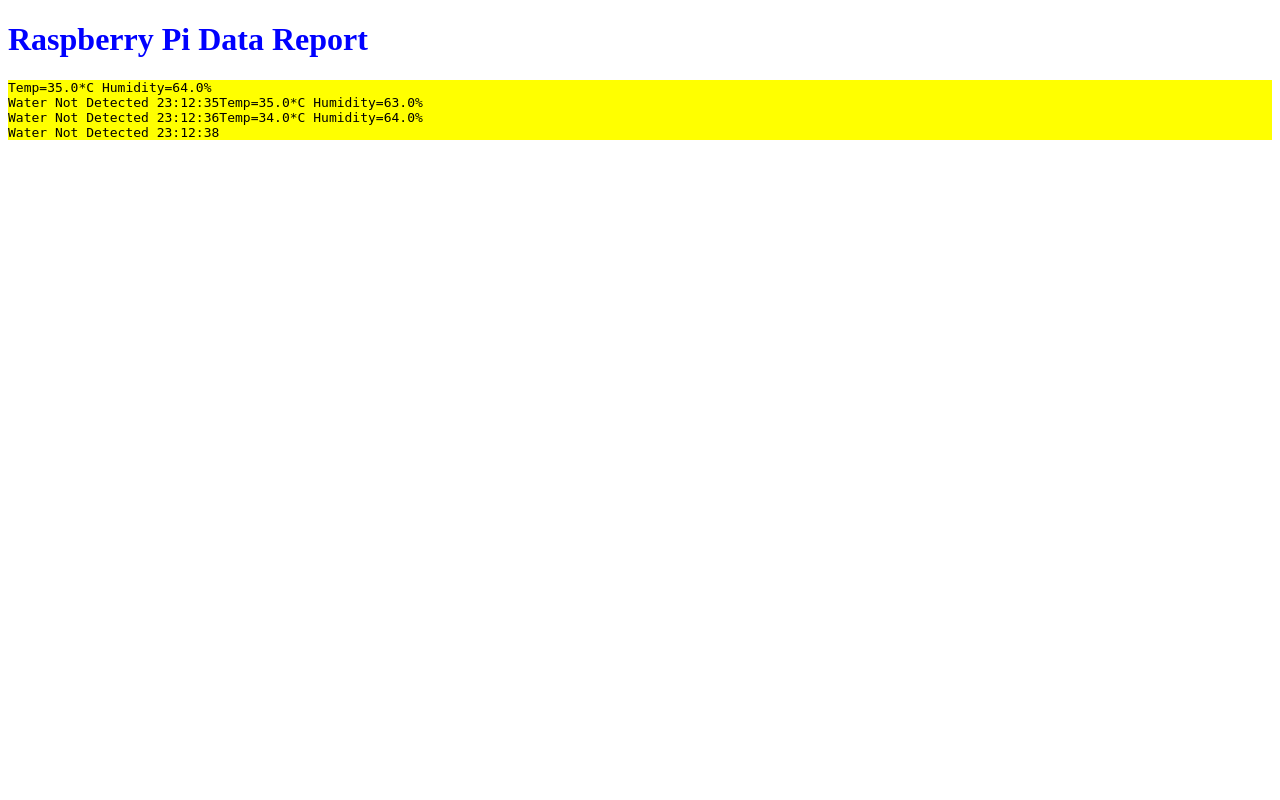
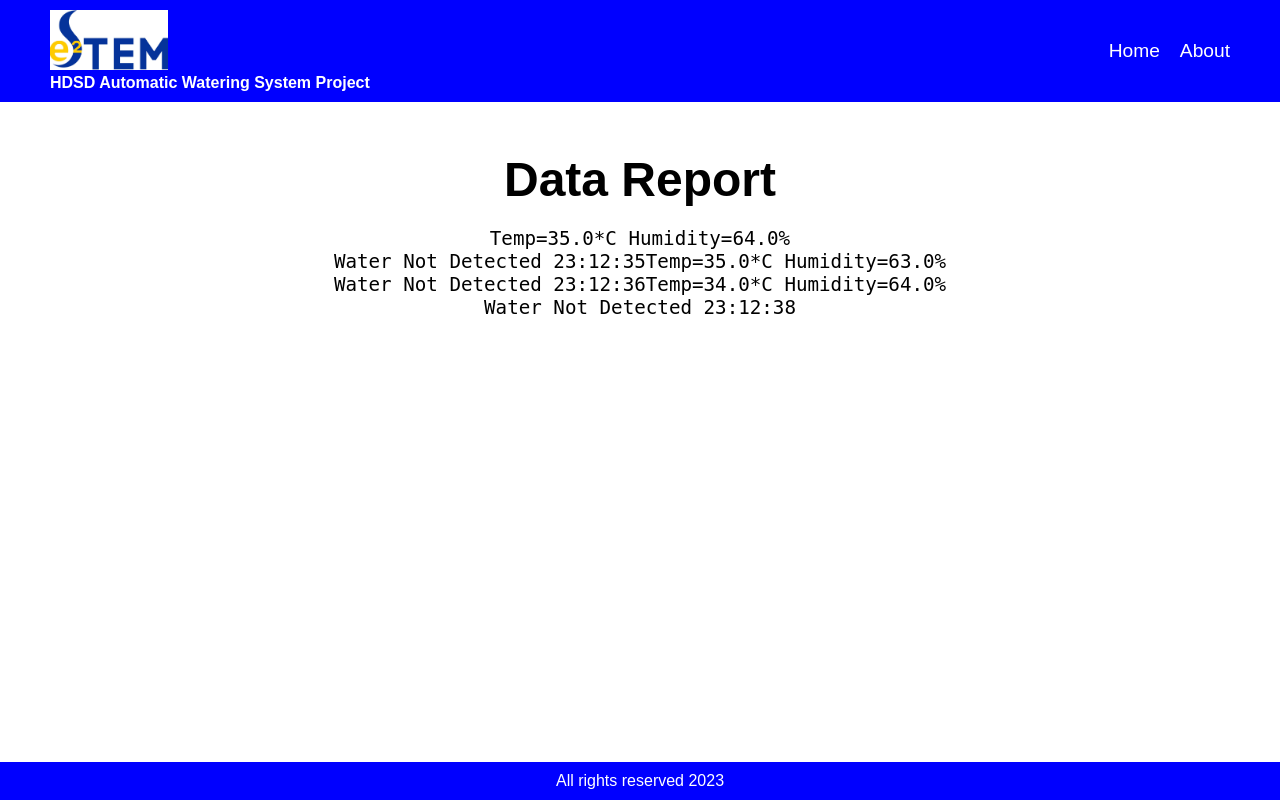
Before and after one commit to Ponhrith/RaspberryPi-TCP, a Flask app: page / in a window 1280 px wide. Run offline with Flask 3, Linux system fonts and the light colour scheme.

Commit message:
Progress

```diff
--- a/run.py
+++ b/run.py
@@ -11,5 +11,9 @@ def index():
         data = f.read()
     return render_template('index.html', data=data)
 
+@app.route('/about')
+def about():
+    return render_template('about.html')
+
 if __name__ == '__main__':
     app.run(host='localhost', port=3000)
--- /dev/null
+++ b/static/index.css
@@ -0,0 +1,99 @@
+* {
+    box-sizing: border-box;
+    margin: 0;
+    padding: 0;
+  }
+
+  body {
+    font-family: Arial, Helvetica, sans-serif;
+    background-color: white;
+  }
+
+  nav {
+    display: flex;
+    justify-content: space-between;
+    align-items: center;
+    background-color: blue;
+    color: white;
+    padding: 10px 50px;
+  }
+
+  nav img {
+    height: 60px;
+    width: auto;
+  }
+
+  nav ul {
+    display: flex;
+    list-style-type: none;
+  }
+
+  nav li {
+    margin-left: 20px;
+  }
+
+  nav a {
+    color: white;
+    text-decoration: none;
+    font-size: 1.2rem;
+    transition: all 0.3s ease;
+  }
+
+  nav a:hover {
+    color: yellow;
+  }
+
+  .container {
+    margin: 50px;
+    text-align: center;
+  }
+
+  h1 {
+    color: Black;
+    font-size: 3rem;
+  }
+
+  pre {
+    white-space: pre-wrap;
+    font-size: 1.2rem;
+    margin-top: 20px;
+  }
+
+  footer {
+    background-color: blue;
+    color: white;
+    text-align: center;
+    padding: 10px;
+    position: absolute;
+    bottom: 0;
+    width: 100%;
+  }
+
+  @media only screen and (max-width: 600px) {
+    nav {
+      flex-direction: column;
+      align-items: flex-start;
+      padding: 10px;
+    }
+
+    nav ul {
+      margin-top: 10px;
+    }
+
+    nav li {
+      margin-left: 0;
+      margin-bottom: 10px;
+    }
+
+    .container {
+      margin: 20px;
+    }
+
+    h1 {
+      font-size: 2rem;
+    }
+
+    pre {
+      font-size: 1rem;
+    }
+  }
--- a/static/style.css
+++ b/static/style.css
@@ -1,4 +1,4 @@
-body {
+/* body {
     background-color: white
   }
 
@@ -9,3 +9,115 @@ body {
   pre {
     background-color: yellow;
   }
+   */
+
+/* CSS for Navbar */
+nav {
+  background-color: #0074D9;
+  height: 70px;
+  display: flex;
+  justify-content: space-between;
+  align-items: center;
+  padding: 0 20px;
+}
+
+nav img {
+  height: 50px;
+}
+
+nav a {
+  color: white;
+  font-weight: bold;
+  text-decoration: none;
+  margin-left: 10px;
+}
+
+nav a:hover {
+  text-decoration: underline;
+}
+
+/* CSS for Main Page */
+body {
+  background-color: white;
+  margin: 0;
+  padding: 0;
+  font-family: Arial, Helvetica, sans-serif;
+}
+
+.container {
+  max-width: 800px;
+  margin: 0 auto;
+  padding: 20px;
+}
+
+h1 {
+  color: #F5B041;
+}
+
+pre {
+  white-space: pre-wrap;
+  font-size: 16px;
+}
+
+/* CSS for About Page */
+.about {
+  background-image: url('https://images.unsplash.com/photo-1562184459-7a9361630f03');
+  background-size: cover;
+  background-position: center;
+  height: 600px;
+  display: flex;
+  align-items: center;
+  justify-content: center;
+  color: white;
+}
+
+.about h2 {
+  font-size: 48px;
+  text-shadow: 1px 1px 5px rgba(0, 0, 0, 0.5);
+}
+
+.about p {
+  max-width: 600px;
+  font-size: 24px;
+  text-align: center;
+}
+
+.components {
+  background-color: white;
+  padding: 50px;
+}
+
+.components h2 {
+  color: #F5B041;
+}
+
+.components img {
+  width: 200px;
+  margin-bottom: 20px;
+}
+
+.components p {
+  font-size: 18px;
+  text-align: center;
+}
+
+.stakeholders {
+  background-color: #F5B041;
+  color: white;
+  padding: 50px;
+}
+
+.stakeholders h2 {
+  color: white;
+}
+
+.stakeholders img {
+  width: 300px;
+  margin-bottom: 20px;
+}
+
+.stakeholders p {
+  font-size: 18px;
+  text-align: justify;
+  margin-bottom: 40px;
+}
--- a/template/index.html
+++ b/template/index.html
@@ -4,12 +4,27 @@
     <meta charset="UTF-8">
     <meta http-equiv="X-UA-Compatible" content="IE=edge">
     <meta name="viewport" content="width=device-width, initial-scale=1.0">
-    <link rel="stylesheet" href="/static/style.css" />
     <title>Raspberry Pi Data Report</title>
-
+    <link rel="stylesheet" href="../static/index.css" />
+    <link rel="icon" type="image/png" href="../image/e2stem.png" />
 </head>
 <body>
-    <h1>Raspberry Pi Data Report</h1>
-    <pre>{{ data }}</pre>
+    <nav>
+        <div class="logo">
+            <img src="../image/e2stem.png" alt="">
+            <h4>HDSD Automatic Watering System Project </h4>
+        </div>
+        <ul class="nav-links">
+            <li><a href="/">Home</a></li>
+            <li><a href="/about">About</a></li>
+        </ul>
+    </nav>
+    <div class="container">
+        <h1>Data Report</h1>
+        <pre>{{ data }}</pre>
+    </div>
+    <footer>
+        <p>All rights reserved 2023</p>
+    </footer>
 </body>
 </html>
```
Also changed, not shown: template/about.html (added, +100 -0 lines), image/e2stem.png (added), image/humidity.jpg (added), image/ponhrith.jpg (added), image/pump.png (added), image/raspberrypi.jpg (added), image/soil.png (added), image/tsolyka.jpg (added).
